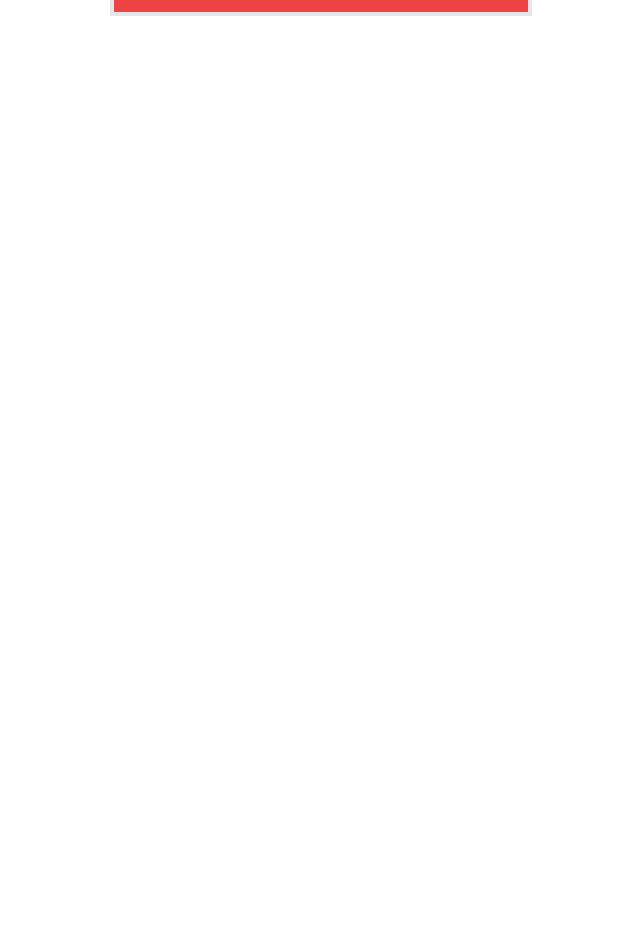
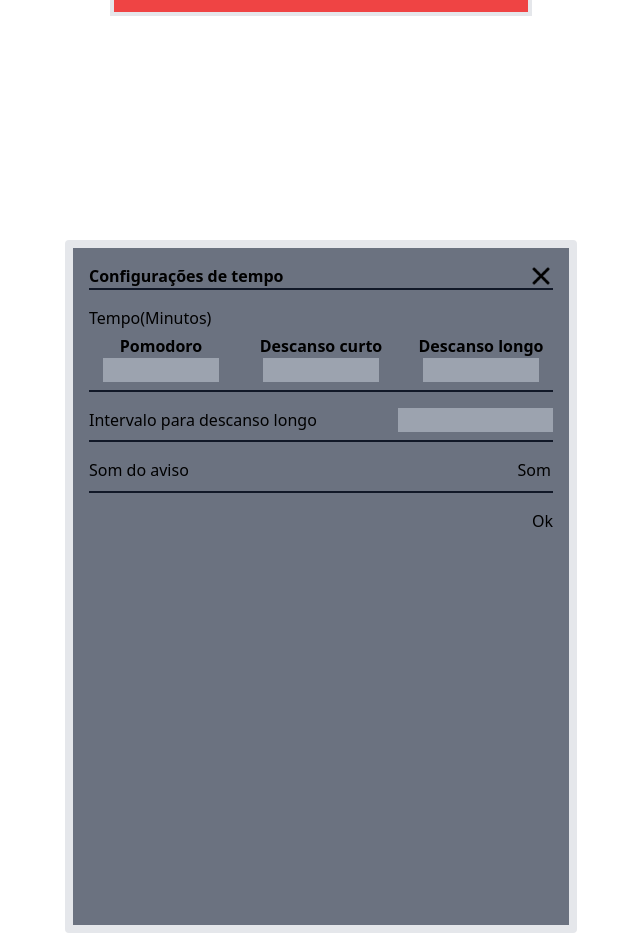
Before and after one commit to vicvictor86/site-pomodoro, a Django app: page / in a window 1280 px wide. Shown: the part 560-1493 px from the top of the page, without its empty margins (319-959 px from the left). Before the commit the page ends 576 px from the top, so only its background shows below. Run offline with Django 4.2, Linux system fonts and the light colour scheme.

Commit message:
Adição da tela de configurações e início do formulário de configurações

```diff
--- a/templates/index.html
+++ b/templates/index.html
@@ -5,15 +5,18 @@
 <div class="flex justify-center items-center h-screen w-screen">
     <div class="items-start block">
         <div id="buttons-menu" class="mb-1 flex justify-between">
-            <a href="" class="bg-red-700 text-white font-bold rounded p-1">Pomológio</a>
-            <a href="" class="bg-red-700 text-white font-bold rounded p-1">Configurações</a>
+            <a href="{% url 'index' %}" class="bg-red-700 text-white font-bold rounded p-1">Pomológio</a>
+            <button onclick="showConfig()" class="bg-red-700 text-white font-bold rounded p-1">Configurações</button>
             <a href="" class="bg-red-700 text-white font-bold rounded py-1 px-8">Perfil</a>
         </div>
         <div id="buttons-pomodoro" class="border-4 px-4 pb-16 pt-4 bg-red-500">
             <div class="flex items-start">
-                <button onclick="pomodoroFunc()" class="border-2 mr-2 text-white font-bold rounded p-1">Pomodoro</button>
-                <button onclick="shortBreakFunc()" class="border-2 text-white font-bold rounded p-1">Descanso curto</button>
-                <button onclick="longBreakFunc()" class="border-2 ml-2 text-white font-bold rounded p-1">Descanso longo</button>
+                <button onclick="pomodoroFunc()"
+                    class="border-2 mr-2 text-white font-bold rounded p-1">Pomodoro</button>
+                <button onclick="shortBreakFunc()" class="border-2 text-white font-bold rounded p-1">Descanso
+                    curto</button>
+                <button onclick="longBreakFunc()" class="border-2 ml-2 text-white font-bold rounded p-1">Descanso
+                    longo</button>
             </div>
             <div class="flex justify-center items-center">
                 <span id="clock-minutes" class="mt-16 text-6xl text-white font-bold">00</span>
@@ -25,6 +28,52 @@
                     class="mt-8 border-2 rounded py-1 px-4 text-white font-bold">Iniciar</button>
             </div>
         </div>
+    </div>
+</div>
+
+<div id="painel-config" class="border-8 rounded bg-gray-500 mx-96 pb-96">
+    <div class="flex justify-between border-b-2 border-gray-900 mx-4">
+        <div class="flex">
+            <span class="pt-4 font-bold">Configurações de tempo</span>
+        </div>
+        <div>
+            <img class="h-10 pt-4" src="{% static 'images/xbuttom.png' %}" alt="Xbuttom">
+        </div>
+    </div>
+    <div class="mx-4 mt-4">
+        <p>Tempo(Minutos)</p>
+        <div class="mt-1 grid grid-cols-3 gap-4 border-b-2 border-gray-900 pb-2">
+            <div>
+                <p class="flex justify-center font-bold">Pomodoro</p>
+                <div class="flex justify-center">
+                    <input type="number" min="1" class="flex justify-center text-center bg-gray-400 w-4/5"></input type="number">
+                </div>
+            </div>
+            <div>
+                <p class="flex justify-center font-bold">Descanso curto</p>
+                <div class="flex justify-center">
+                    <input type="number" min="1" class="flex justify-center text-center bg-gray-400 w-4/5"></input>
+                </div>
+            </div>
+            <div>
+                <p class="flex justify-center font-bold">Descanso longo</p>
+                <div class="flex justify-center">
+                    <input type="number" min="1" class="flex justify-center text-center bg-gray-400 w-4/5"></input>
+                </div>
+            </div>
+        </div>
+    </div>
+
+    <div class="mx-4 mt-4 flex justify-between border-b-2 border-gray-900 pb-2">
+        <span>Intervalo para descanso longo</span>
+        <input type="number" min="1" class="flex justify-center text-center bg-gray-400 w-2/6"></input>
+    </div>
+    <div class="mx-4 mt-4 flex justify-between border-b-2 border-gray-900 pb-2">
+        <span>Som do aviso</span>
+        <option>Som</option>
+    </div>
+    <div class="mx-4 mt-4 flex justify-end pb-2">
+        <button onclick="hiddenConfig()">Ok</button>
     </div>
 </div>
 
@@ -58,7 +107,7 @@
         }
     }
 
-    function defineTime(){
+    function defineTime() {
         defineButtonString();
         switch (activeType) {
             case pomodoro:
@@ -74,7 +123,7 @@
         secondsElement.textContent = "00";
     }
 
-    function defineButtonString(){
+    function defineButtonString() {
         document.getElementById("start-button").textContent = isTiking ? "Pausar" : "Iniciar";
     }
 
@@ -100,11 +149,11 @@
 
     }
 
-    function disableButton(){
+    function disableButton() {
         document.getElementById('start-button').disabled = true;
     }
 
-    async function enableButton(){
+    async function enableButton() {
         await new Promise(r => setTimeout(r, 1000));
         document.getElementById('start-button').disabled = false;
     }
@@ -129,6 +178,15 @@
         defineTime();
         document.getElementById("buttons-pomodoro").className = "border-4 px-4 pb-16 pt-4 bg-blue-800";
     }
+
+    function showConfig() {
+        document.getElementById("painel-config").hidden = false;
+    }
+
+
+    function hiddenConfig() {
+        document.getElementById("painel-config").hidden = true;
+    }
 </script>
 
 {% endblock %}
```
Also changed, not shown: sitepomodoro/static/images/xbuttom.png (added), 3 other files. Lines whose indentation alone changed are shown as unchanged.
